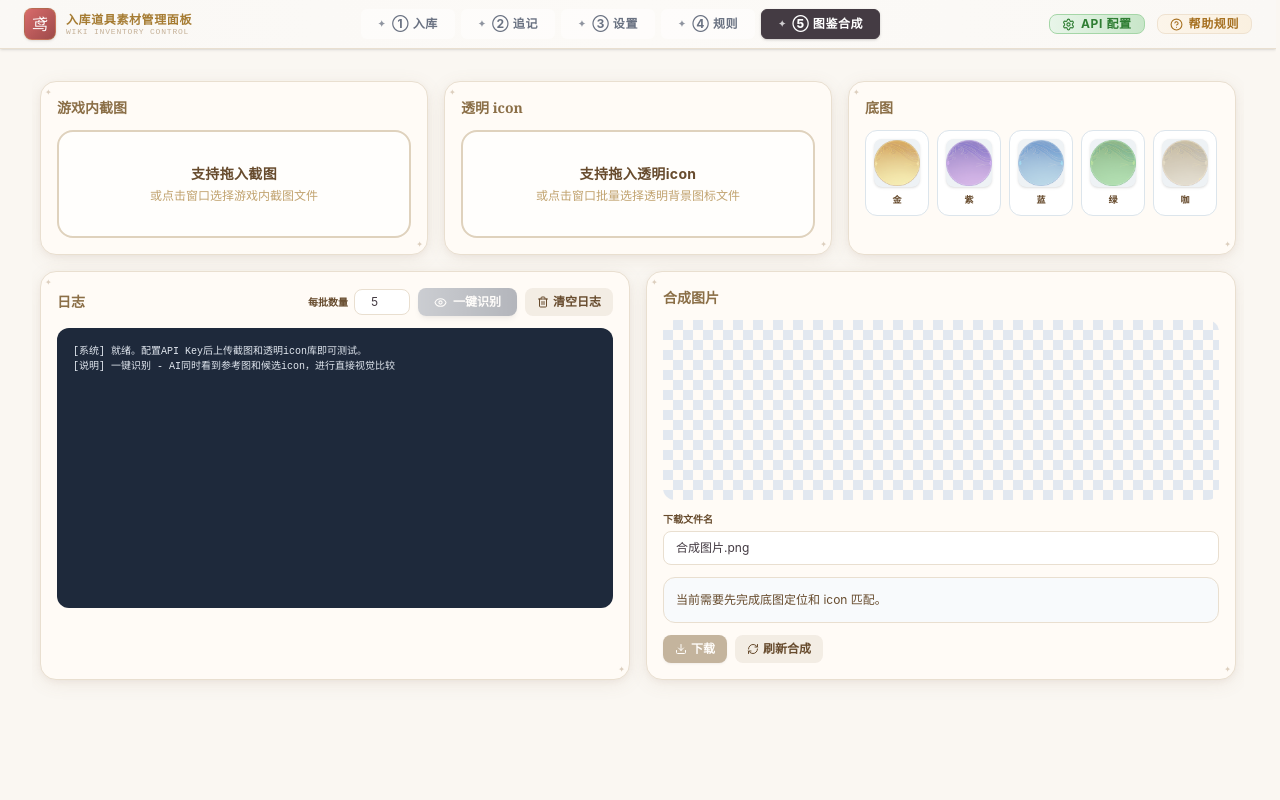
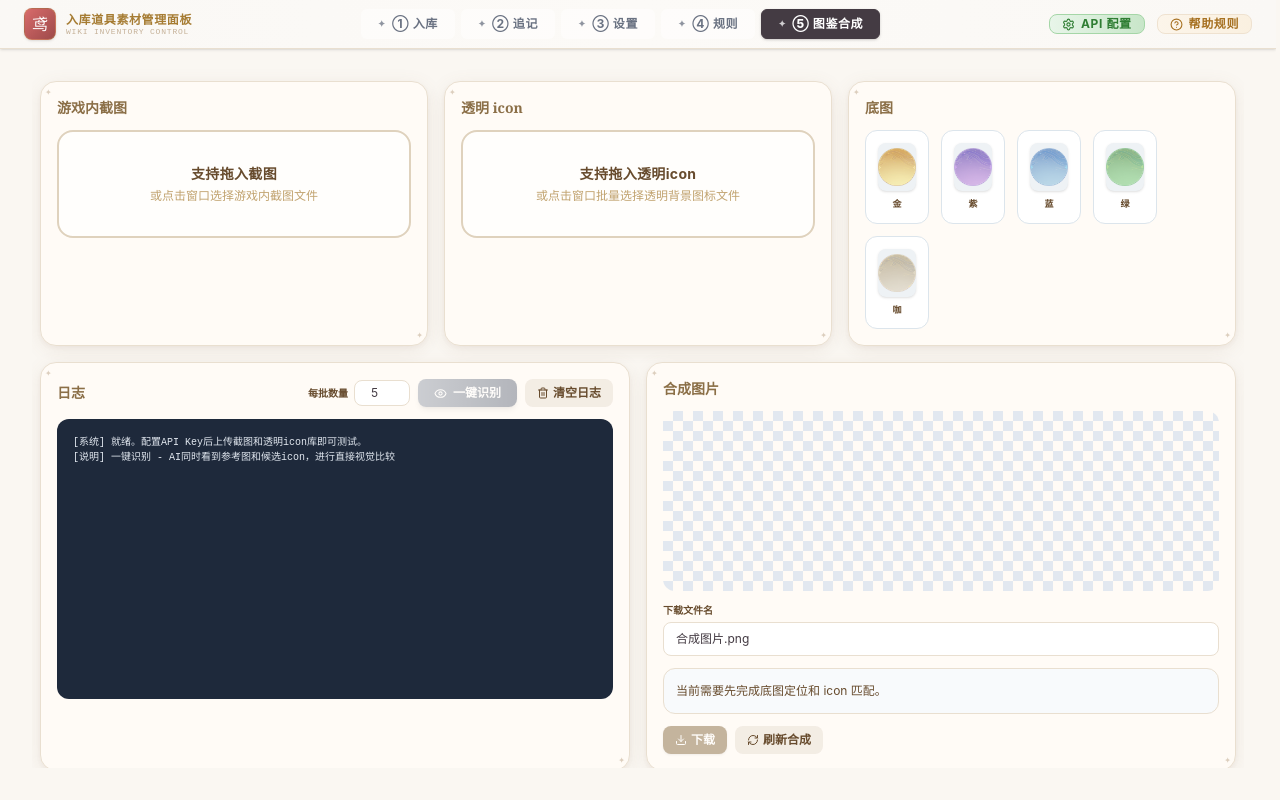
Before and after one commit to samiytaa/material-recognition, a React (Vite) app: page / in a window 1280 px wide. Built offline with nearby package versions, Linux system fonts and the light colour scheme.

Commit message:
Tab5增加底图组切换功能和手动选择底图交互

```diff
--- a/src/components/Tab5Compose.tsx
+++ b/src/components/Tab5Compose.tsx
@@ -23,6 +23,12 @@ interface BaseMapItem {
   src: string;
 }
 
+interface BaseMapGroup {
+  id: string;
+  name: string;
+  maps: BaseMapItem[];
+}
+
 export default function Tab5Compose() {
   // 截图状态
   const [screenshotBase64, setScreenshotBase64] = useState<string | null>(null);
@@ -33,14 +39,32 @@ export default function Tab5Compose() {
   const [selectedIconId, setSelectedIconId] = useState<string | null>(null);
 
   // 底图状态
-  const [baseMaps] = useState<BaseMapItem[]>([
-    { color: '金', name: 'prop-gold.png', src: propGold },
-    { color: '紫', name: 'prop-purple.png', src: propPurple },
-    { color: '蓝', name: 'prop-blue.png', src: propBlue },
-    { color: '绿', name: 'prop-green.png', src: propGreen },
-    { color: '咖', name: 'prop-brown.png', src: propBrown }
+  const [baseMapGroups] = useState<BaseMapGroup[]>([
+    {
+      id: 'default',
+      name: '默认底图组',
+      maps: [
+        { color: '金', name: 'prop-gold.png', src: propGold },
+        { color: '紫', name: 'prop-purple.png', src: propPurple },
+        { color: '蓝', name: 'prop-blue.png', src: propBlue },
+        { color: '绿', name: 'prop-green.png', src: propGreen },
+        { color: '咖', name: 'prop-brown.png', src: propBrown }
+      ]
+    }
+    // 可以在这里添加更多底图组
+    // {
+    //   id: 'group2',
+    //   name: '底图组2',
+    //   maps: [...]
+    // }
   ]);
+
+  const [selectedBaseMapGroupId, setSelectedBaseMapGroupId] = useState<string>('default');
   const [selectedBaseMapColor, setSelectedBaseMapColor] = useState<string | null>(null);
+
+  // 获取当前选中的底图组
+  const currentBaseMapGroup = baseMapGroups.find(g => g.id === selectedBaseMapGroupId) || baseMapGroups[0];
+  const baseMaps = currentBaseMapGroup.maps;
 
   // 合成状态
   const [compositeFilename, setCompositeFilename] = useState<string>('合成图片.png');
@@ -429,7 +453,17 @@ export default function Tab5Compose() {
                     {iconLibrary.map(icon => (
                       <div
                         key={icon.id}
-                        onClick={() => setSelectedIconId(icon.id)}
+                        onClick={() => {
+                          setSelectedIconId(icon.id);
+                          addLog(`手动选择icon: ${icon.name}`);
+
+                          // 如果已经选择了底图，自动触发合成
+                          if (selectedBaseMapColor) {
+                            setTimeout(() => {
+                              renderComposite(selectedBaseMapColor, icon.id);
+                            }, 100);
+                          }
+                        }}
                         className={`bg-white rounded-lg p-1 border cursor-pointer transition-all relative group ${selectedIconId === icon.id
                             ? 'border-2 border-[#1a73e8] bg-[#e8f0fe]'
                             : 'border-[#dce5ec] hover:border-[#8B6F47]'
@@ -502,23 +536,51 @@ export default function Tab5Compose() {
               <h3 className="font-serif font-bold text-[#8B6F47] text-sm">
                 底图
               </h3>
+              {baseMapGroups.length > 1 && (
+                <select
+                  value={selectedBaseMapGroupId}
+                  onChange={(e) => {
+                    setSelectedBaseMapGroupId(e.target.value);
+                    setSelectedBaseMapColor(null);
+                    addLog(`切换到底图组: ${baseMapGroups.find(g => g.id === e.target.value)?.name}`);
+                  }}
+                  className="text-[10px] px-2 py-1 border border-[#E9DFD0] rounded-lg focus:outline-none focus:ring-1 focus:ring-[#8B6F47] bg-white"
+                >
+                  {baseMapGroups.map(group => (
+                    <option key={group.id} value={group.id}>
+                      {group.name}
+                    </option>
+                  ))}
+                </select>
+              )}
             </div>
 
-            <div className="flex flex-wrap gap-2">
+            <div className="flex flex-wrap gap-3">
               {baseMaps.map(baseMap => (
                 <div
                   key={baseMap.color}
-                  className={`bg-white rounded-xl p-2 border text-center w-16 transition-all ${selectedBaseMapColor === baseMap.color
-                      ? 'border-2 border-[#1a73e8] bg-[#e8f0fe]'
-                      : 'border-[#dce5ec]'
+                  onClick={() => {
+                    setSelectedBaseMapColor(baseMap.color);
+                    addLog(`手动选择底图: ${baseMap.color}`);
+
+                    // 如果已经选择了icon，自动触发合成
+                    if (selectedIconId) {
+                      setTimeout(() => {
+                        renderComposite(baseMap.color, selectedIconId);
+                      }, 100);
+                    }
+                  }}
+                  className={`bg-white rounded-xl p-3 border text-center w-16 transition-all cursor-pointer hover:scale-105 ${selectedBaseMapColor === baseMap.color
+                      ? 'border-2 border-[#1a73e8] bg-[#e8f0fe] shadow-md ring-2 ring-[#1a73e8]/30'
+                      : 'border-[#dce5ec] hover:border-[#8B6F47] hover:shadow-sm'
                     }`}
                 >
                   <img
                     src={baseMap.src}
                     alt={baseMap.color}
-                    className="w-12 h-12 object-contain rounded-lg mx-auto bg-[#EEF2F5] shadow-sm"
+                    className="w-12 h-12 object-contain rounded-lg mx-auto bg-[#EEF2F5] shadow-sm pointer-events-none"
                   />
-                  <div className="text-[9px] mt-1.5 font-bold text-[#674b2d]">{baseMap.color}</div>
+                  <div className="text-[9px] mt-1.5 font-bold text-[#674b2d] pointer-events-none">{baseMap.color}</div>
                 </div>
               ))}
             </div>
```
Also changed, not shown: 1 other file (tests, documents, lock files or other folders).
